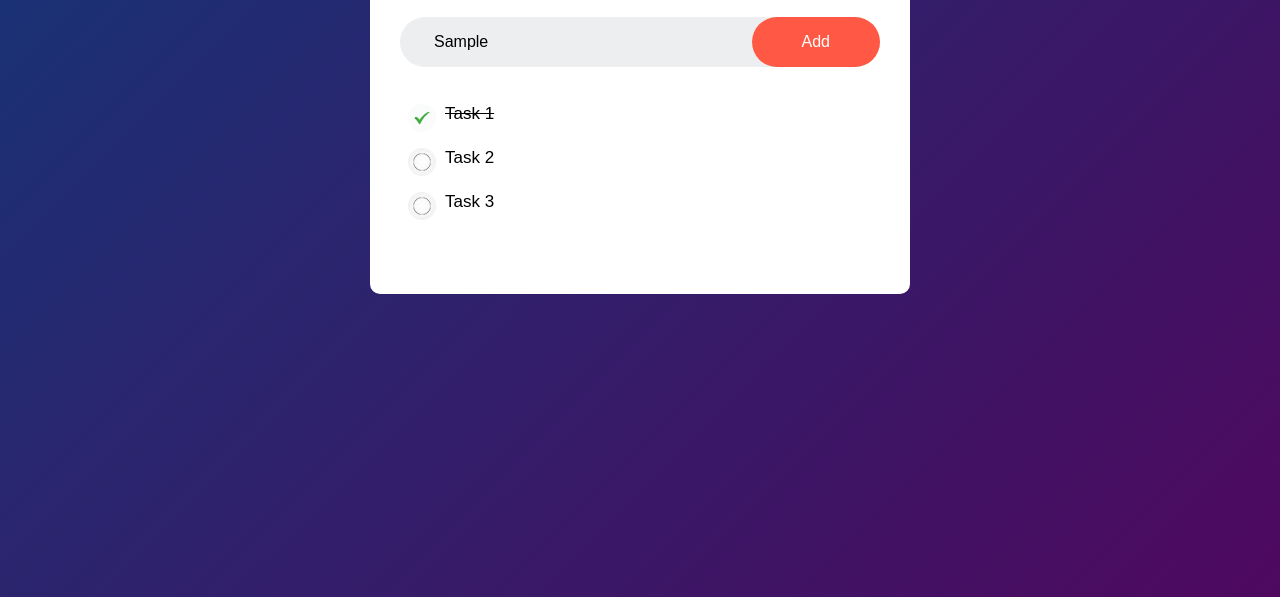
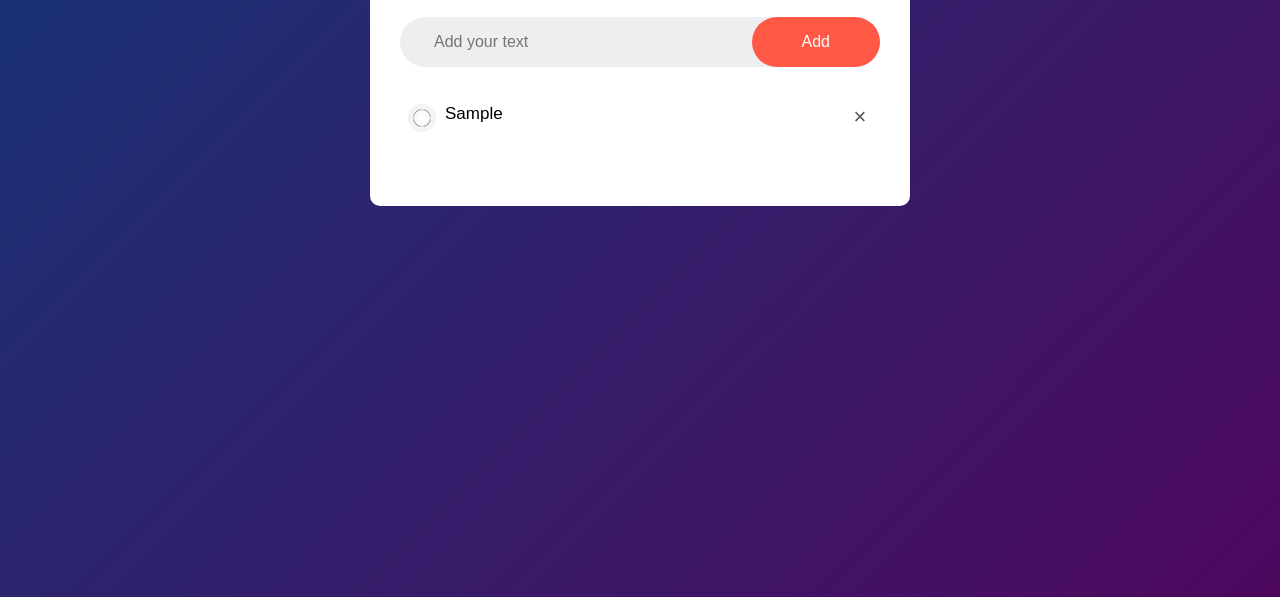
Before and after one commit to Hrsho5/JS_Project-3, a plain HTML site: page index.html in a window 1280 px wide. Both pictures are taken after typing "Sample" into the empty fields and a click on the button "Add". Shown: the part 203-800 px from the top of the page. Drawn offline with Linux system fonts and the light colour scheme.

Commit message:
Updated 3Files

```diff
--- a/App.js
+++ b/App.js
@@ -0,0 +1,36 @@
+const inputBox = document.getElementById("input-box");
+const listContainer = document.getElementById("list-container");
+
+function addTask()
+{
+    if(inputBox.value === '')
+    {
+        alert("You must add something!");
+    }
+
+    else
+    {
+        let li = document.createElement("li");
+        li.innerHTML = inputBox.value;
+        listContainer.appendChild(li);
+
+        // initializing & displaying cross sign //
+        let span = document.createElement("span");
+        span.innerHTML = "\u00d7";
+        li.appendChild(span);
+    }
+    inputBox.value = "";
+}
+
+listContainer.addEventListener("click", function(e)
+{
+    if(e.target.tagName === "LI")
+    {
+        e.target.classList.toggle("checked");
+    }
+    else if(e.target.tagName === "SPAN")
+    {
+        e.target.parentElement.remove();
+    }
+
+}, false);
--- a/Main.css
+++ b/Main.css
@@ -103,3 +103,20 @@ ul li.checked::before
     background-image: url(./Images/image2.png);
 
 }
+
+ul li span
+{
+    position: absolute;
+    right: 0;
+    top: 5px;
+    width: 40px;
+    font-size: 22px;
+    color: #555;
+    line-height: 40px;
+    text-align: center;
+    border-radius: 50%;
+}
+ul li span:hover
+{
+    background: #edeef0;
+}
--- a/index.html
+++ b/index.html
@@ -21,13 +21,13 @@
 
             <div class="row">
                 <input type="text" id="input-box" placeholder="Add your text">
-                <button>Add</button>
+                <button onclick="addTask()">Add</button>
             </div>
             <ul id="list-container">
-                <li class="checked">Task 1</li>
+                <!-- <li class="checked">Task 1</li>
                 <li>Task 2</li>
                 <li>Task 3</li>
-            </ul>
+            </ul> -->
         </div>
 
     </div>
```
